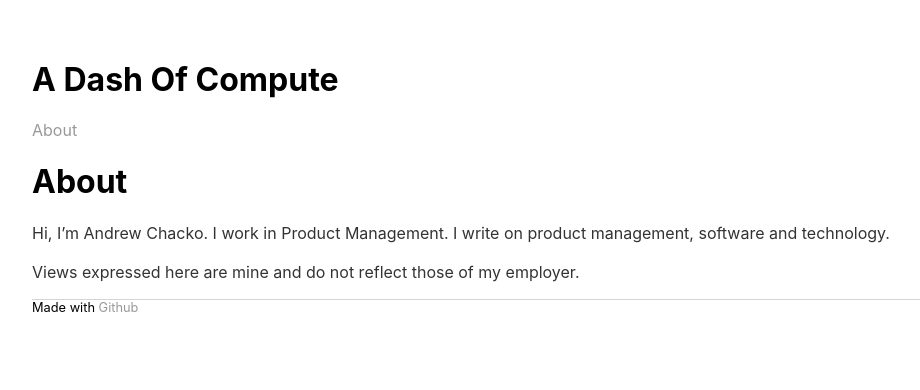
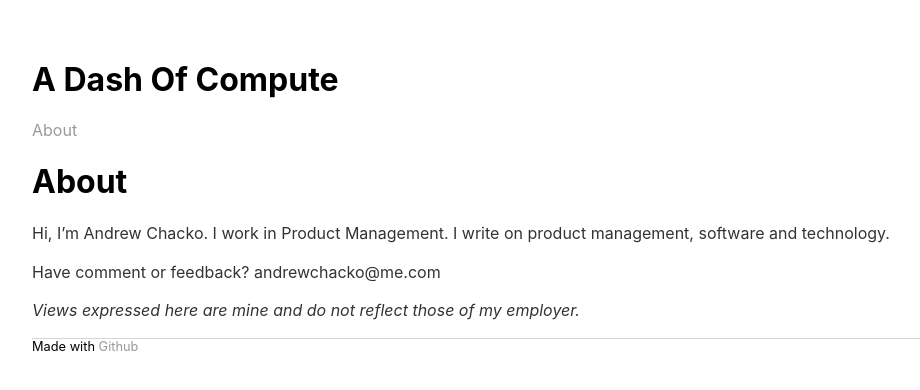
Before and after one commit to sautee/sautee.github.io, a Jekyll site: the page built from pages/about.md, in a window 1280 px wide. Shown: the top 390 px of the page, without its empty margins (160-1080 px from the left). Built offline with Jekyll 4.4.1, drawn with Linux system fonts in a browser that asks for light colours.

Commit message:
Update about.md

```diff
--- a/pages/about.md
+++ b/pages/about.md
@@ -6,4 +6,6 @@ permalink: /about
 
 Hi, I'm Andrew Chacko. I work in Product Management. I write on product management, software and technology.
 
-Views expressed here are mine and do not reflect those of my employer.
+Have comment or feedback? andrewchacko@me.com
+
+_Views expressed here are mine and do not reflect those of my employer._
```
